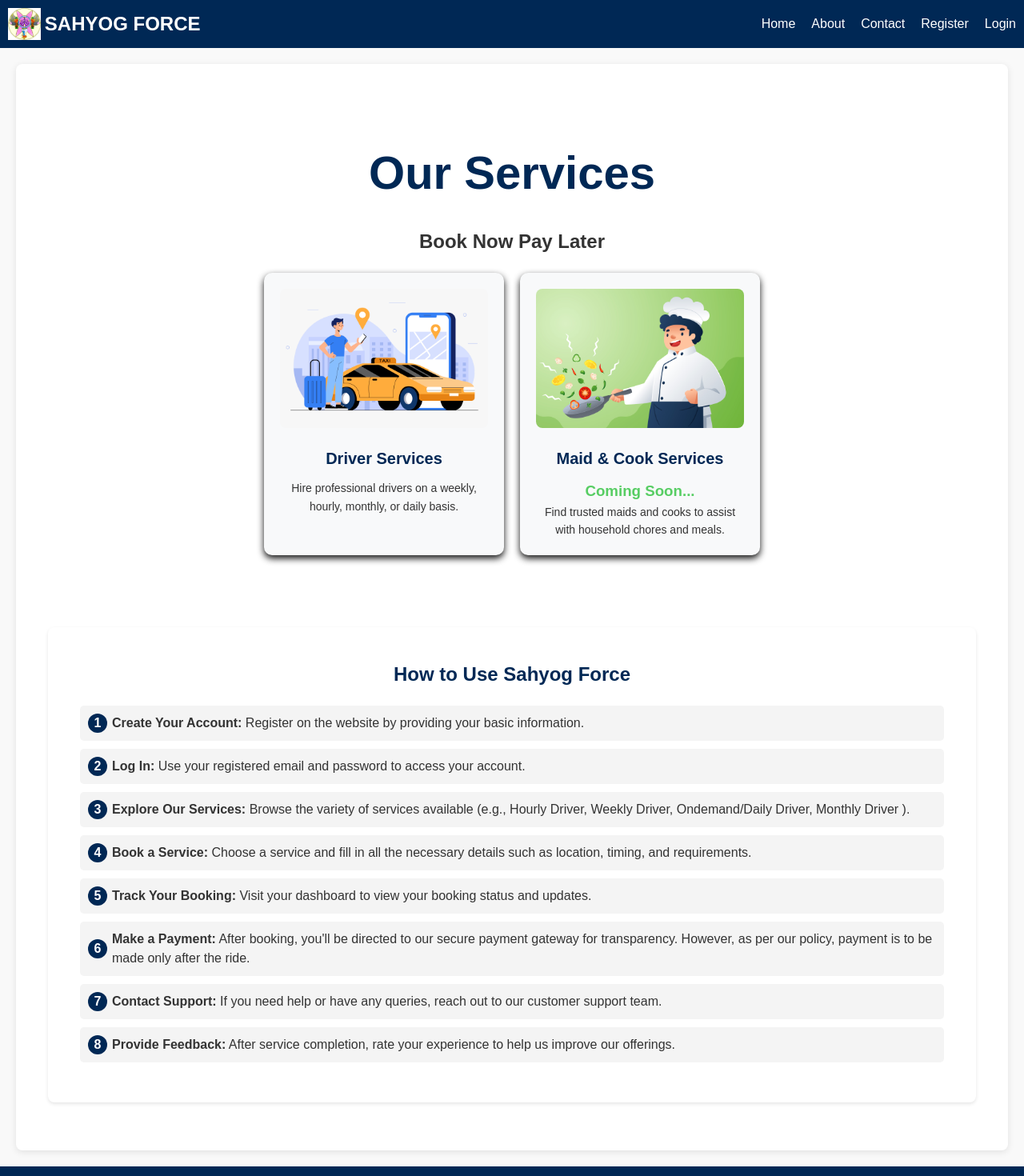
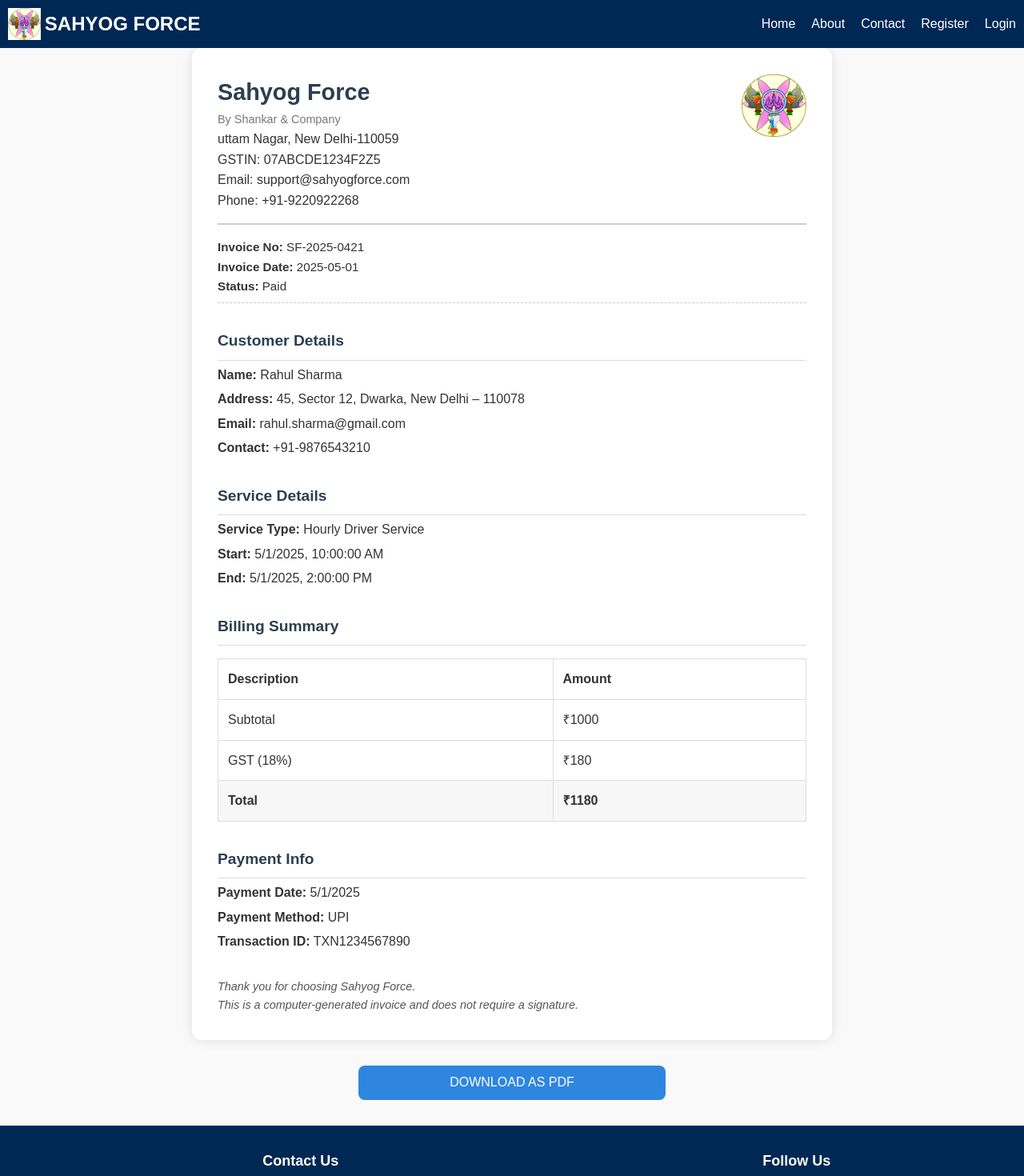
Before and after one commit to ayushmishra25/Tours-and-Travels, a React (Vite) app in the folder Frontend/: page /invoice in a window 1280 px wide. Before the commit this address led to /. Shown: the top 1470 px of the page at 80% size. Built offline with nearby package versions, Linux system fonts and the light colour scheme.

Commit message:
changes for invoice

```diff
--- a/Frontend/src/App.css
+++ b/Frontend/src/App.css
@@ -2641,3 +2641,123 @@ fieldset.account-details legend {
     font-size: 0.9rem;
   }
 }
+/* css for the Invoice page */
+.invoice-wrapper {
+  max-width: 800px;
+  margin: auto;
+  padding: 2rem;
+  background: #fff;
+  border-radius: 12px;
+  box-shadow: 0 0 15px rgba(0,0,0,0.1);
+  font-family: 'Segoe UI', sans-serif;
+}
+
+.invoice-header {
+  display: flex;
+  justify-content: space-between;
+  align-items: flex-start;
+  border-bottom: 2px solid #ccc;
+  padding-bottom: 1rem;
+  flex-wrap: wrap;
+}
+
+.company-logo {
+  height: 80px;
+  object-fit: contain;
+  align-self: flex-start;
+}
+
+.company-info h1 {
+  margin: 0;
+  font-size: 1.8rem;
+  color: #2c3e50;
+}
+
+.brand-subtext {
+  font-size: 0.9rem;
+  color: #777;
+}
+
+.invoice-metadata {
+  margin-top: 1rem;
+  border-bottom: 1px dashed #ccc;
+  padding-bottom: 0.5rem;
+  font-size: 0.95rem;
+}
+
+.section-title {
+  margin-top: 2rem;
+  font-size: 1.2rem;
+  color: #2c3e50;
+  border-bottom: 1px solid #ddd;
+  padding-bottom: 0.5rem;
+}
+
+.invoice-details p {
+  margin: 0.3rem 0;
+  font-size: 1rem;
+}
+
+.billing-table {
+  width: 100%;
+  border-collapse: collapse;
+  margin-top: 1rem;
+}
+
+.billing-table th, .billing-table td {
+  padding: 0.75rem;
+  border: 1px solid #ddd;
+  text-align: left;
+}
+
+.total-row td {
+  background: #f7f7f7;
+  font-weight: bold;
+}
+
+.footer-note {
+  margin-top: 2rem;
+  font-style: italic;
+  font-size: 0.9rem;
+  color: #555;
+}
+
+.pdf-button-container {
+  text-align: center;
+  margin-top: 2rem;
+  margin-bottom: 2rem;
+}
+
+.pdf-download-btn {
+  background-color: #2e86de;
+  color: white;
+  border: none;
+  padding: 0.8rem 1.5rem;
+  font-size: 1rem;
+  border-radius: 8px;
+  cursor: pointer;
+  transition: 0.3s ease;
+}
+
+.pdf-download-btn:hover {
+  background-color: #1e70bf;
+}
+/* Remove column layout on mobile */
+@media (max-width: 600px) {
+  .invoice-header {
+    flex-direction: row !important; /* Keep it row */
+    align-items: flex-start;
+  }
+
+  .company-logo {
+    height: 60px;
+    margin-top: 0;
+    margin-left: auto; /* Push logo to the right */
+  }
+
+  .billing-table th,
+  .billing-table td {
+    font-size: 0.85rem;
+  }
+
+}
--- a/Frontend/src/App.jsx
+++ b/Frontend/src/App.jsx
@@ -25,6 +25,7 @@ import DriverRides from './pages/DriverRides';
 import Support from './pages/Support';
 import DriverProfile from './pages/DriverProfile';
 import PostBooking from './pages/PostBooking';
+import InvoicePage from './pages/InvoicePage';
 
 import ProtectedRoute from './components/ProtectedRoute';
 import AdminApp from './admin/AdminApp';
@@ -124,6 +125,7 @@ const MainContent = () => {
           }
         />
         <Route path="/post-booking" element={<PostBooking />} />
+        <Route path="/invoice" element={<InvoicePage/>} />
 
         {/* Any unmatched goes home */}
         <Route path="*" element={<Navigate to="/" replace />} />
--- a/Frontend/src/pages/About.jsx
+++ b/Frontend/src/pages/About.jsx
@@ -16,7 +16,7 @@ function About() {
             <li>
               <strong>Driver Services</strong>
               <ul>
-                <li><em>Hourly & One-Way</em> — Flexible pick-up/drop-off or round-trips, up to 12 hours or 80 km.</li>
+                <li><em>Hourly</em> — Flexible pick-up or drop-off , up to 12 hours or 80 km. Rs120 per hour will be applied for the overtime and Rs300 for night charges if working after 10PM.</li>
                 <li><em>Weekly Bookings</em> — Dedicated driver on a weekly salary for errands, office runs, or events.</li>
                 <li><em>Monthly Contracts</em> — Keep a professional driver on board for long-term convenience.</li>
                 <li><em>Outstation & On-Demand</em> — Plan intercity travel or last-minute rides with transparent, city-based pricing.</li>
--- /dev/null
+++ b/Frontend/src/pages/InvoicePage.jsx
@@ -0,0 +1,151 @@
+import React, { useRef } from "react";
+import { Helmet } from "react-helmet";
+import html2pdf from "html2pdf.js";
+
+const InvoicePage = () => {
+  const invoiceRef = useRef();
+
+  // Static data for rendering invoice
+  const invoiceData = {
+    customerName: "Rahul Sharma",
+    address: "45, Sector 12, Dwarka, New Delhi – 110078",
+    email: "rahul.sharma@gmail.com",
+    contact: "+91-9876543210",
+    serviceType: "Hourly Driver Service",
+    startDateTime: "2025-05-01T10:00:00",
+    endDateTime: "2025-05-01T14:00:00",
+    totalAmount: 1180,
+    paymentDate: "2025-05-01",
+    GSTIN: "07ABCDE1234F2Z5",
+    invoiceNumber: "SF-2025-0421",
+    invoiceDate: "2025-05-01",
+    paymentMethod: "UPI",
+    transactionId: "TXN1234567890",
+    paymentStatus: "Paid",
+    subtotal: 1000,
+    taxAmount: 180,
+  };
+
+  const {
+    customerName,
+    address,
+    email,
+    contact,
+    serviceType,
+    startDateTime,
+    endDateTime,
+    totalAmount,
+    paymentDate,
+    GSTIN,
+    invoiceNumber,
+    invoiceDate,
+    paymentMethod,
+    transactionId,
+    paymentStatus,
+    subtotal,
+    taxAmount,
+  } = invoiceData;
+
+  const handleDownloadPDF = () => {
+    const element = invoiceRef.current;
+    const opt = {
+      margin: 0.5,
+      filename: `${customerName}_Invoice.pdf`,
+      image: { type: "jpeg", quality: 0.98 },
+      html2canvas: { scale: 2 },
+      jsPDF: { unit: "in", format: "letter", orientation: "portrait" },
+    };
+    html2pdf().from(element).set(opt).save();
+  };
+
+  return (
+    <>
+      <Helmet>
+        <title>Invoice | Sahyog Force</title>
+      </Helmet>
+
+      <div className="invoice-wrapper" ref={invoiceRef}>
+        <div className="invoice-header">
+          <div className="company-info">
+            <h1>Sahyog Force</h1>
+            <p className="brand-subtext">By Shankar & Company</p>
+            <p>uttam Nagar, New Delhi-110059</p>
+            <p>GSTIN: {GSTIN}</p>
+            <p>Email: support@sahyogforce.com </p>
+            <p>Phone: +91-9220922268</p>
+          </div>
+          <img
+            src="logo.jpg" // Path to logo
+            alt="Company Logo"
+            className="company-logo"
+          />
+        </div>
+
+        <div className="invoice-metadata">
+          <p><strong>Invoice No:</strong> {invoiceNumber}</p>
+          <p><strong>Invoice Date:</strong> {invoiceDate}</p>
+          <p><strong>Status:</strong> {paymentStatus}</p>
+        </div>
+
+        <h2 className="section-title">Customer Details</h2>
+        <div className="invoice-details">
+          <p><strong>Name:</strong> {customerName}</p>
+          <p><strong>Address:</strong> {address}</p>
+          <p><strong>Email:</strong> {email}</p>
+          <p><strong>Contact:</strong> {contact}</p>
+        </div>
+
+        <h2 className="section-title">Service Details</h2>
+        <div className="invoice-details">
+          <p><strong>Service Type:</strong> {serviceType}</p>
+          <p><strong>Start:</strong> {new Date(startDateTime).toLocaleString()}</p>
+          <p><strong>End:</strong> {new Date(endDateTime).toLocaleString()}</p>
+        </div>
+
+        <h2 className="section-title">Billing Summary</h2>
+        <table className="billing-table">
+          <thead>
+            <tr>
+              <th>Description</th>
+              <th>Amount</th>
+            </tr>
+          </thead>
+          <tbody>
+            <tr>
+              <td>Subtotal</td>
+              <td>₹{subtotal}</td>
+            </tr>
+            <tr>
+              <td>GST (18%)</td>
+              <td>₹{taxAmount}</td>
+            </tr>
+            <tr className="total-row">
+              <td><strong>Total</strong></td>
+              <td><strong>₹{totalAmount}</strong></td>
+            </tr>
+          </tbody>
+        </table>
+
+        <h2 className="section-title">Payment Info</h2>
+        <div className="invoice-details">
+          <p><strong>Payment Date:</strong> {new Date(paymentDate).toLocaleDateString()}</p>
+          <p><strong>Payment Method:</strong> {paymentMethod}</p>
+          {transactionId && <p><strong>Transaction ID:</strong> {transactionId}</p>}
+        </div>
+
+        <div className="footer-note">
+          <p>Thank you for choosing Sahyog Force.</p>
+          <p>This is a computer-generated invoice and does not require a signature.</p>
+        </div>
+      </div>
+
+      <div className="pdf-button-container">
+        <button className="pdf-download-btn" onClick={handleDownloadPDF}>
+          Download as PDF
+        </button>
+      </div>
+    </>
+  );
+};
+
+export default InvoicePage;
```
